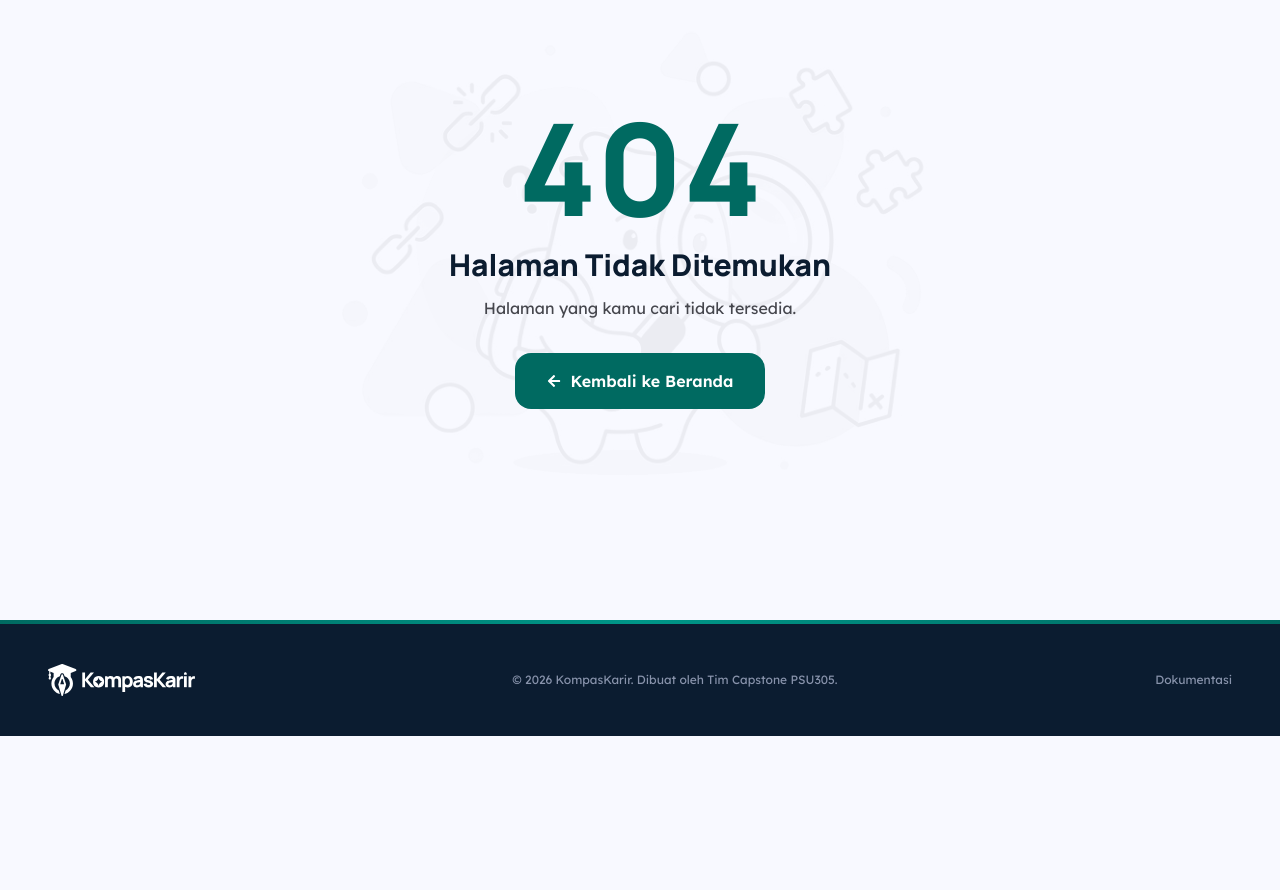
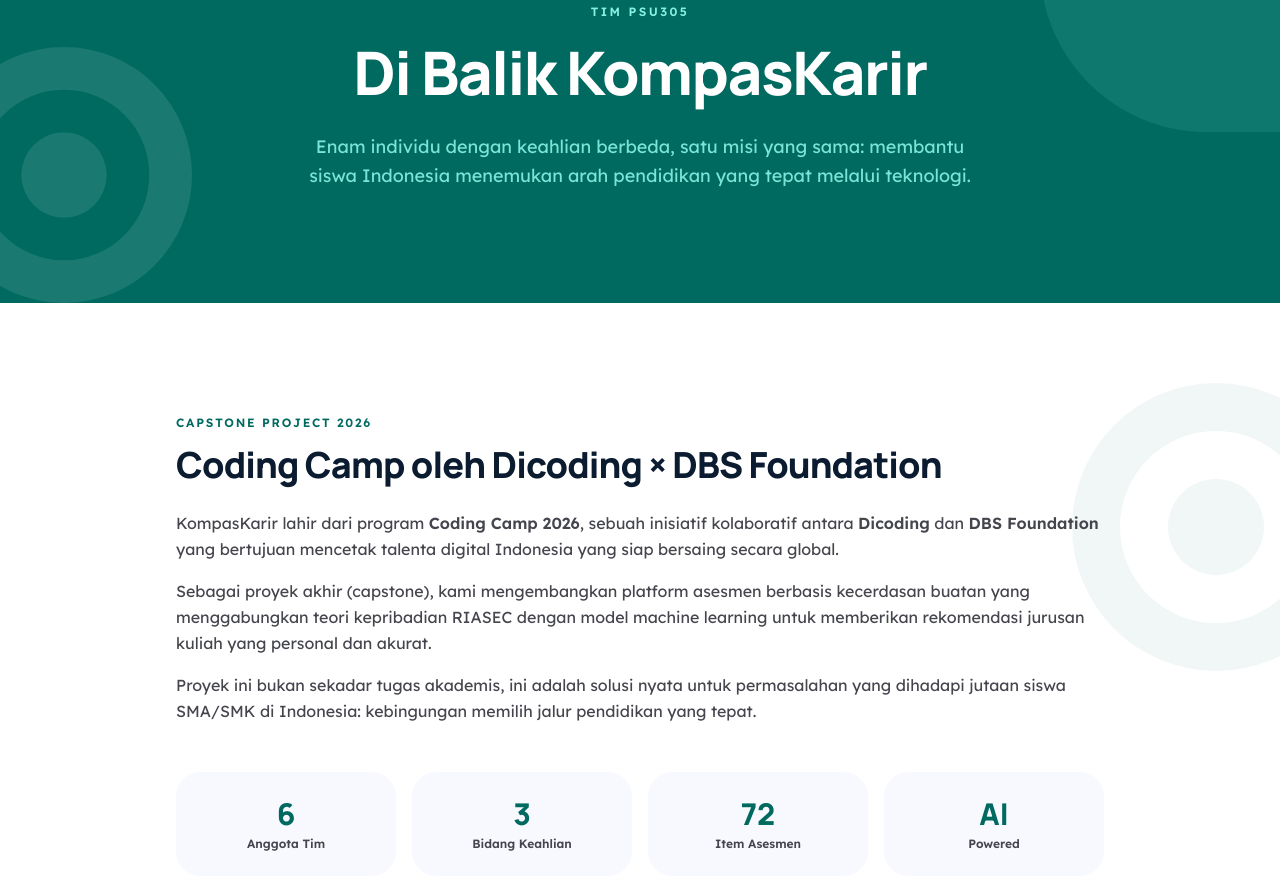
Before and after one commit to SirGhazian/KompasKarir, a Next.js app: page /about in a window 1280 px wide. Before the commit this address had no page. Shown: the part 180-1070 px from the top of the page. Before the commit the page ends 916 px from the top, so only its background shows below. Built offline with nearby package versions, Linux system fonts and the light colour scheme.

Commit message:
tambah halaman about us tim pengembang

```diff
--- /dev/null
+++ b/app/about/page.tsx
@@ -0,0 +1,205 @@
+import Navbar from "@/components/layout/Navbar";
+import Footer from "@/components/layout/Footer";
+import { MixSquareCircleQuarter, CircleInCircle } from "@/components/ui/shape";
+
+// --- data tim ---
+const tim = [
+  {
+    id: "CDCC282D6Y1250",
+    nama: "Carli Tamba",
+    peran: "Data Scientist",
+    inisial: "CT",
+  },
+  {
+    id: "CACC282D6Y0961",
+    nama: "Ridho Hamdani Putra",
+    peran: "AI Engineer",
+
+    inisial: "RH",
+  },
+  {
+    id: "CACC282D6X0960",
+    nama: "Setya Carina Rianti",
+    peran: "AI Engineer",
+    inisial: "SC",
+  },
+
+  {
+    id: "CDCC012D6Y1245",
+    nama: "Muhammad Firman Ardiansyah",
+    peran: "Data Scientist",
+    inisial: "MF",
+  },
+  {
+    id: "CFCC282D6Y0786",
+    nama: "Muhammad Ghazian Tsaqif Zhafiri Andoz",
+    peran: "Full-Stack Web Developer",
+    inisial: "MG",
+  },
+  {
+    id: "CFCC955D6Y1821",
+    nama: "Dhimas Setyo Wahyu Santoso",
+    peran: "Full-Stack Web Developer",
+    inisial: "DS",
+  },
+];
+
+// warna aksen per peran
+const peranWarna: Record<string, { bg: string; text: string }> = {
+  "Full-Stack Web Developer": { bg: "bg-[#e3f2fd]", text: "text-[#0d47a1]" },
+  "AI Engineer": { bg: "bg-[#e8f5e9]", text: "text-[#1b5e20]" },
+  "Data Scientist": { bg: "bg-[#f3e5f5]", text: "text-[#4a148c]" },
+};
+
+export default function AboutPage() {
+  return (
+    <>
+      <Navbar />
+
+      <main className="min-h-screen">
+        {/* === hero section === */}
+        <section className="relative overflow-hidden bg-[#006a61] py-20 md:py-28">
+          <MixSquareCircleQuarter
+            className="absolute -right-20 -top-20 h-80 w-80 opacity-10"
+            color="#86f2e4"
+          />
+          <CircleInCircle
+            className="absolute -left-16 bottom-0 h-64 w-64 opacity-10"
+            color="#ffffff"
+          />
+
+          <div className="relative z-10 mx-auto max-w-4xl px-6 md:px-12 text-center">
+            <p className="mb-4 text-xs font-bold uppercase tracking-[0.2em] text-[#86f2e4] font-sans">
+              Tim PSU305
+            </p>
+            <h1 className="text-4xl font-extrabold leading-tight tracking-tight text-white md:text-5xl lg:text-6xl font-headline">
+              Di Balik KompasKarir
+            </h1>
+            <p className="mt-6 mx-auto max-w-2xl text-lg leading-relaxed text-[#86f2e4]/90 font-sans">
+              Enam individu dengan keahlian berbeda, satu misi yang sama: membantu siswa Indonesia
+              menemukan arah pendidikan yang tepat melalui teknologi.
+            </p>
+          </div>
+        </section>
+
+        {/* === tentang proyek === */}
+        <section className="relative overflow-hidden bg-white py-20 md:py-28">
+          <CircleInCircle
+            className="absolute -right-20 top-20 h-72 w-72 opacity-5"
+            color="var(--color-secondary)"
+          />
+
+          <div className="relative z-10 mx-auto max-w-5xl px-6 md:px-12">
+            {/* narasi full width */}
+            <div className="mb-12">
+              <p className="mb-3 text-xs font-bold uppercase tracking-[0.15em] text-[#006a61] font-sans">
+                Capstone Project 2026
+              </p>
+              <h2 className="text-3xl font-extrabold tracking-tight text-[#0b1c30] md:text-4xl font-headline">
+                Coding Camp oleh Dicoding × DBS Foundation
+              </h2>
+              <div className="mt-6 space-y-4 text-base leading-relaxed text-[#45464d] font-sans">
+                <p>
+                  KompasKarir lahir dari program <strong>Coding Camp 2026</strong>, sebuah inisiatif
+                  kolaboratif antara <strong>Dicoding</strong> dan <strong>DBS Foundation</strong>{" "}
+                  yang bertujuan mencetak talenta digital Indonesia yang siap bersaing secara
+                  global.
+                </p>
+                <p>
+                  Sebagai proyek akhir (capstone), kami mengembangkan platform asesmen berbasis
+                  kecerdasan buatan yang menggabungkan teori kepribadian RIASEC dengan model machine
+                  learning untuk memberikan rekomendasi jurusan kuliah yang personal dan akurat.
+                </p>
+                <p>
+                  Proyek ini bukan sekadar tugas akademis, ini adalah solusi nyata untuk
+                  permasalahan yang dihadapi jutaan siswa SMA/SMK di Indonesia: kebingungan memilih
+                  jalur pendidikan yang tepat.
+                </p>
+              </div>
+            </div>
+
+            {/* highlight angka (di bawah paragraf, 4 kolom di desktop ya cuyy) */}
+            <div className="grid grid-cols-2 gap-4 md:grid-cols-4">
+              <div className="rounded-3xl bg-[#f8f9ff] p-6 text-center">
+                <span className="text-3xl font-extrabold text-[#006a61] font-headline">6</span>
+                <p className="mt-1 text-xs font-semibold text-[#45464d] font-sans">Anggota Tim</p>
+              </div>
+              <div className="rounded-3xl bg-[#f8f9ff] p-6 text-center">
+                <span className="text-3xl font-extrabold text-[#006a61] font-headline">3</span>
+                <p className="mt-1 text-xs font-semibold text-[#45464d] font-sans">
+                  Bidang Keahlian
+                </p>
+              </div>
+              <div className="rounded-3xl bg-[#f8f9ff] p-6 text-center">
+                <span className="text-3xl font-extrabold text-[#006a61] font-headline">72</span>
+                <p className="mt-1 text-xs font-semibold text-[#45464d] font-sans">Item Asesmen</p>
+              </div>
+              <div className="rounded-3xl bg-[#f8f9ff] p-6 text-center">
+                <span className="text-3xl font-extrabold text-[#006a61] font-headline">AI</span>
+                <p className="mt-1 text-xs font-semibold text-[#45464d] font-sans">Powered</p>
+              </div>
+            </div>
+          </div>
+        </section>
+
+        {/* === anggota tim === */}
+        <section className="relative overflow-hidden bg-[#f8f9ff] py-20 md:py-28">
+          <MixSquareCircleQuarter
+            className="absolute -left-20 top-40 h-96 w-96 opacity-5"
+            color="var(--color-secondary)"
+          />
+
+          <div className="relative z-10 mx-auto max-w-5xl px-6 md:px-12">
+            {/* header */}
+            <div className="mb-14 text-center">
+              <p className="mb-3 text-xs font-bold uppercase tracking-[0.15em] text-[#006a61] font-sans">
+                Meet The Team
+              </p>
+              <h2 className="text-3xl font-extrabold tracking-tight text-[#0b1c30] md:text-4xl font-headline">
+                Tim Pengembang
+              </h2>
+              <div className="mt-4 mx-auto h-1 w-16 rounded-full bg-secondary" />
+            </div>
+
+            {/* grid anggota */}
+            <div className="grid grid-cols-1 gap-6 sm:grid-cols-2 lg:grid-cols-3">
+              {tim.map((anggota) => {
+                const warna = peranWarna[anggota.peran] || {
+                  bg: "bg-[#e5eeff]",
+                  text: "text-[#0b1c30]",
+                };
+                return (
+                  <div
+                    key={anggota.id}
+                    className="group relative rounded-3xl border-2 border-[#e5eeff] bg-white p-8 transition-all duration-300 hover:border-[#006a61] hover:shadow-[var(--shadow-hard)]"
+                  >
+                    {/* id peserta */}
+                    <p className="mt-4 text-[11px] font-mono text-[#76777d] tracking-wide">
+                      {anggota.id}
+                    </p>
+
+                    {/* nama */}
+                    <h3 className="mt-1 text-base font-bold text-[#0b1c30] font-headline leading-snug">
+                      {anggota.nama}
+                    </h3>
+
+                    {/* learning path */}
+                    <span
+                      className={`mt-2 inline-block rounded-full px-3 py-1 text-xs font-semibold font-sans ${warna.bg} ${warna.text}`}
+                    >
+                      {anggota.peran}
+                    </span>
+                  </div>
+                );
+              })}
+            </div>
+          </div>
+        </section>
+
+        {/* === end sections === */}
+      </main>
+
+      <Footer />
+    </>
+  );
+}
```
